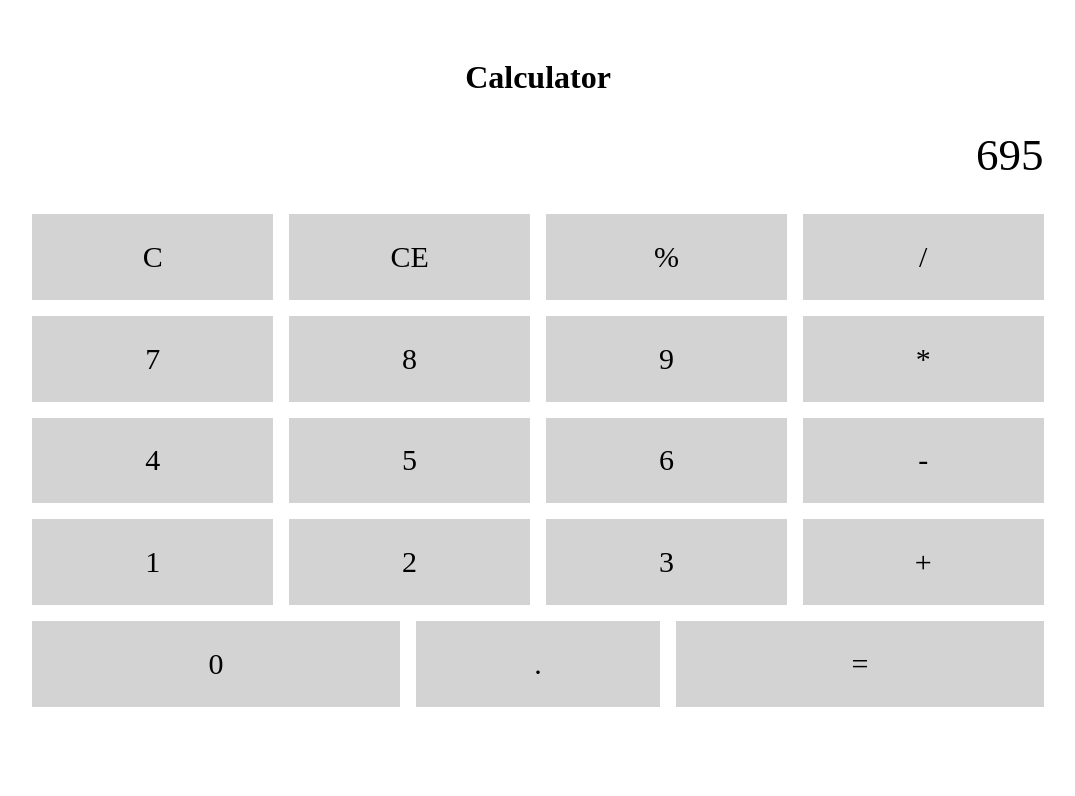
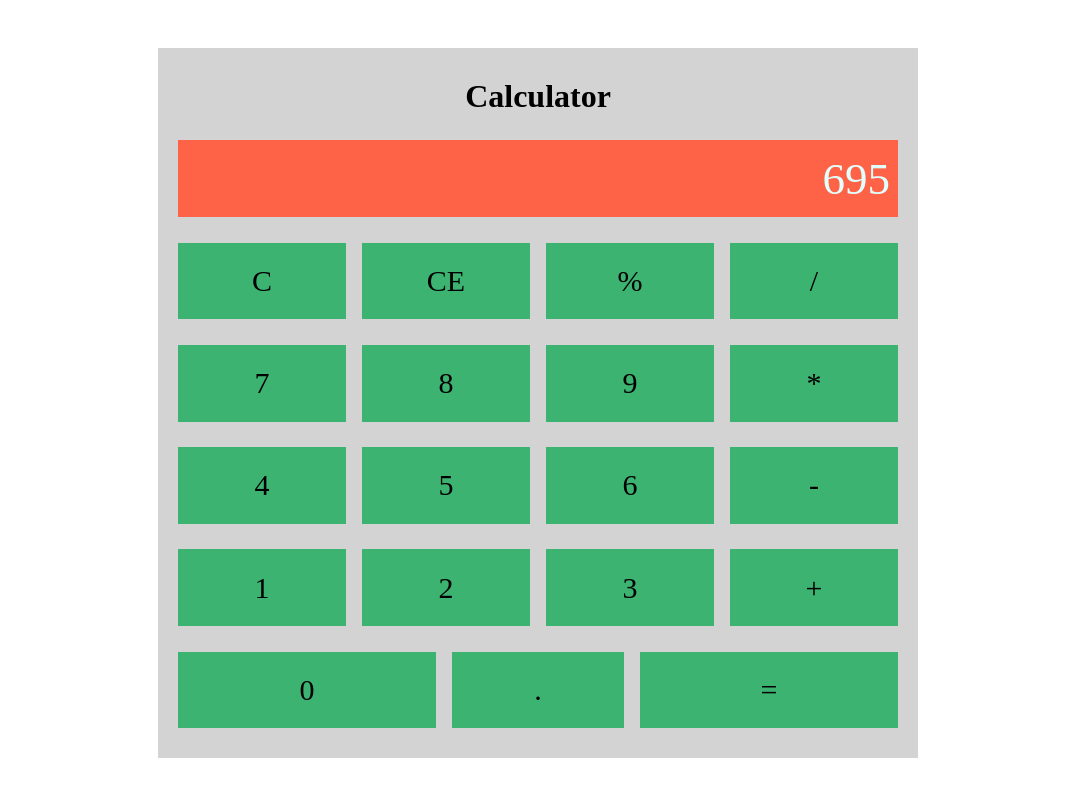
Before and after one commit to rpollard00/js-calculator, a plain HTML site: page index.html in a window 1280 px wide. Shown: the whole page, without its empty margins (102-1177 px from the left). Drawn offline with Linux system fonts and the light colour scheme.

Commit message:
Tweak css

```diff
--- a/style.css
+++ b/style.css
@@ -12,12 +12,18 @@ h1 {
 #container {
     display: flex;
     flex-direction: column;
-    justify-content: center;
+    justify-content: space-evenly;
     align-items: center;
     max-width: 720px;
-    min-width: 80%;
-    height: calc(100% - 50px);
+    min-width: 400px;
+    height: calc(100% - 130px);
+    max-height: 800px;
     row-gap: 16px;
+    flex: 1;
+    padding: 20px;
+    margin-top: 40px;
+    margin-bottom: 40px;
+    background-color: lightgrey;
 }
 
 #display {
@@ -25,10 +31,13 @@ h1 {
     justify-content: flex-end;
     align-items: center;
     font-size: 45px;
-    width: 100%;
+    width: calc(100% - 16px);
+    padding-inline: 8px;
     max-height: calc(80% / 7);
     min-height: calc(80% / 7);
     flex: 1 1 auto;
+    background-color: tomato;
+    color: lightcyan;
 
 }
 
@@ -54,7 +63,7 @@ h1 {
     flex: 1 1 auto;
     height: 100%;
 
-    background-color: lightgrey;
+    background-color: mediumseagreen;
 
 }
 
```
